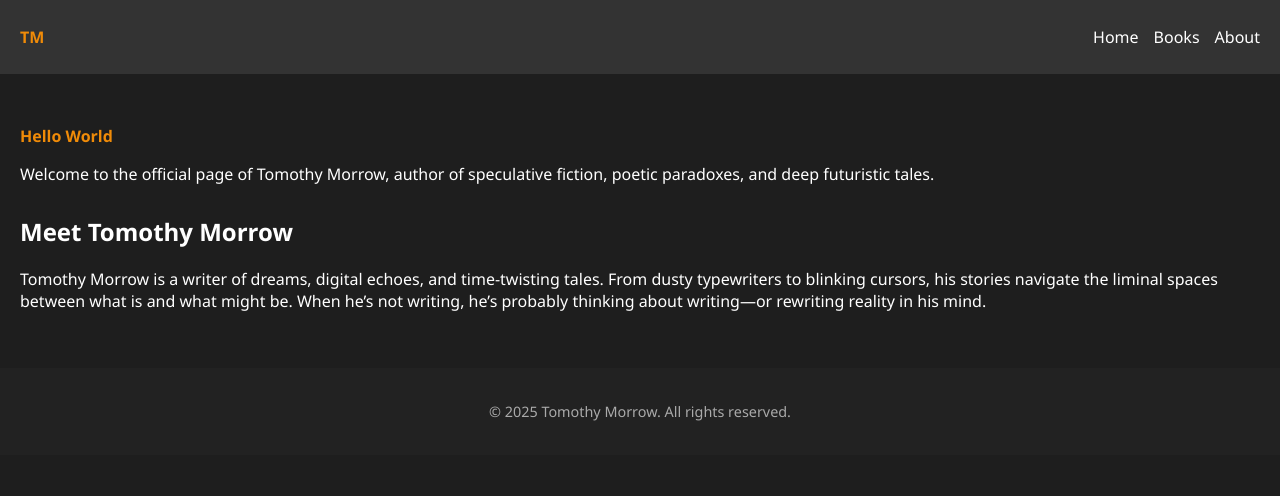
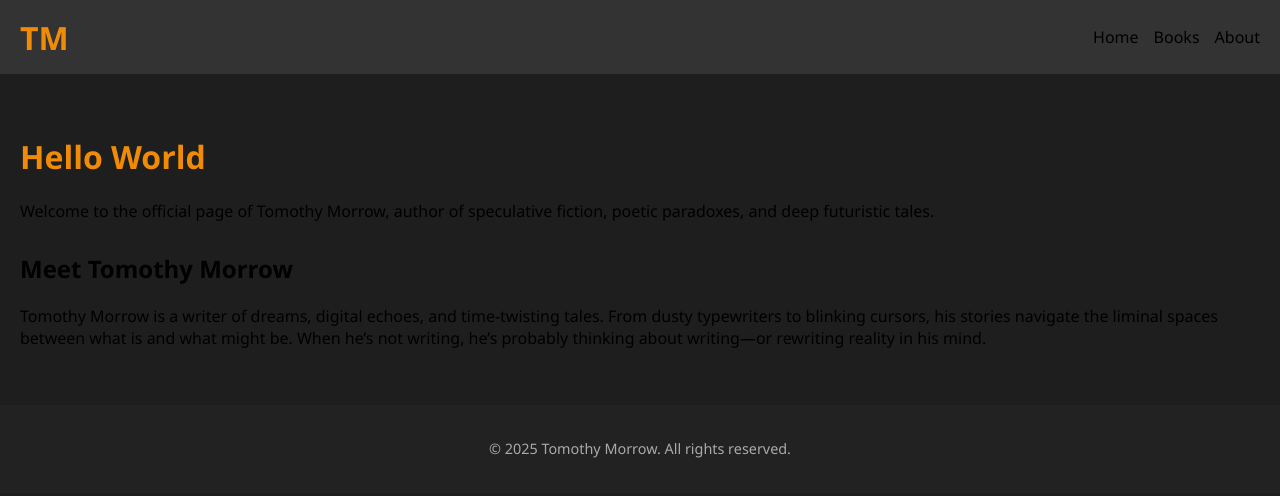
Before and after one commit to Tomothymorrow/hello-world-site, a plain HTML site: page index.html in a window 1280 px wide. Drawn offline with Linux system fonts and the light colour scheme.

Commit message:
Update styles and color tweaks across all pages

```diff
--- a/style.css
+++ b/style.css
@@ -3,7 +3,7 @@ font-family: 'Segoe UI', sans-serif;
 margin: 0;
 padding: 0;
 background: #1e1e1e;
-color: #fff;
+color: #000000;
 }
 
 header {
@@ -15,7 +15,7 @@ padding: 10px 20px;
 }
 
 .logo {
-font-size: 1em;
+font-size: 2em;
 font-weight: bold;
 color: #f08b08;
 }
@@ -27,7 +27,7 @@ gap: 15px;
 }
 
 nav ul li a {
-color: #fff;
+color: #000000;
 text-decoration: none;
 }
 
@@ -36,7 +36,7 @@ padding: 40px 20px;
 }
 
 h1 {
-font-size: 1em;
+font-size: 2em;
 color: #f08b08;
 }
 
```
Also changed, not shown: books.html (+2 -2 lines).
